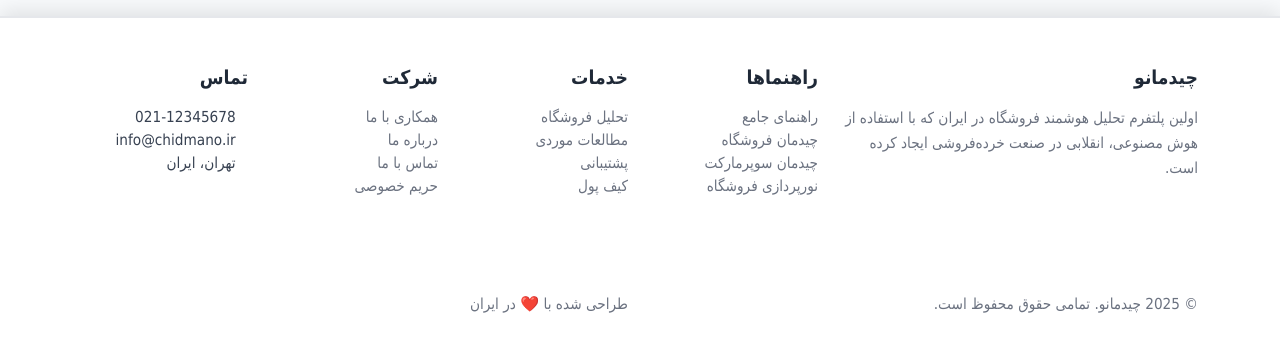
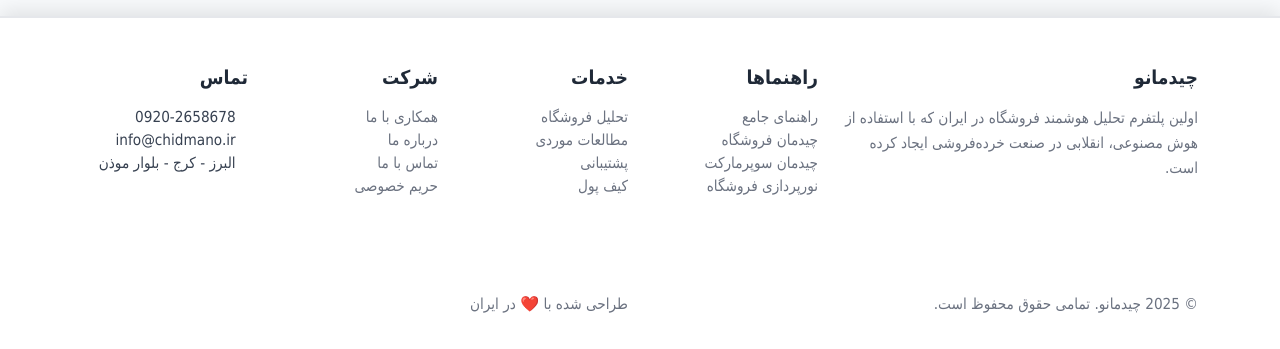
Before and after one commit to SaeedAghd/chidman, a Django app: page /store/admin/settings/ in a window 1280 px wide. Shown: the part 2800-3149 px from the top of the page. Run offline with Django 4.2, Linux system fonts and the light colour scheme; the visitor is signed in with stand-in values (Sample User, id 1); data comes from the database, SQL or seed files in the repository; parts of the project's set-up code (start-up, migrations or seed data) failed here and were passed over; some libraries are stand-ins or nearby versions; some web fonts are replaced.

Commit message:
fix: Update contact info in all templates (footer + admin)

```diff
--- a/store_analysis/templates/store_analysis/admin/settings.html
+++ b/store_analysis/templates/store_analysis/admin/settings.html
@@ -47,12 +47,12 @@
 
             <div class="form-group">
                 <label class="form-label">شماره تماس</label>
-                <input type="tel" name="contact_phone" class="form-control" value="{{ settings.contact_phone|default:'021-12345678' }}" placeholder="شماره تماس">
+                <input type="tel" name="contact_phone" class="form-control" value="{{ settings.contact_phone|default:'0920-2658678' }}" placeholder="شماره تماس">
             </div>
 
             <div class="form-group">
                 <label class="form-label">آدرس</label>
-                <input type="text" name="address" class="form-control" value="{{ settings.address|default:'تهران، ایران' }}" placeholder="آدرس">
+                <input type="text" name="address" class="form-control" value="{{ settings.address|default:'البرز - کرج - بلوار موذن' }}" placeholder="آدرس">
             </div>
         </div>
 
--- a/store_analysis/templates/store_analysis/base.html
+++ b/store_analysis/templates/store_analysis/base.html
@@ -716,9 +716,9 @@
                 <div class="col-lg-2 col-md-6 mb-4">
                     <h6 class="mb-3">تماس</h6>
                     <ul class="list-unstyled text-muted">
-                        <li><i class="fas fa-phone me-2"></i> 021-12345678</li>
+                        <li><i class="fas fa-phone me-2"></i> 0920-2658678</li>
                         <li><i class="fas fa-envelope me-2"></i> info@chidmano.ir</li>
-                        <li><i class="fas fa-map-marker-alt me-2"></i> تهران، ایران</li>
+                        <li><i class="fas fa-map-marker-alt me-2"></i> البرز - کرج - بلوار موذن</li>
                     </ul>
                 </div>
             </div>
```
